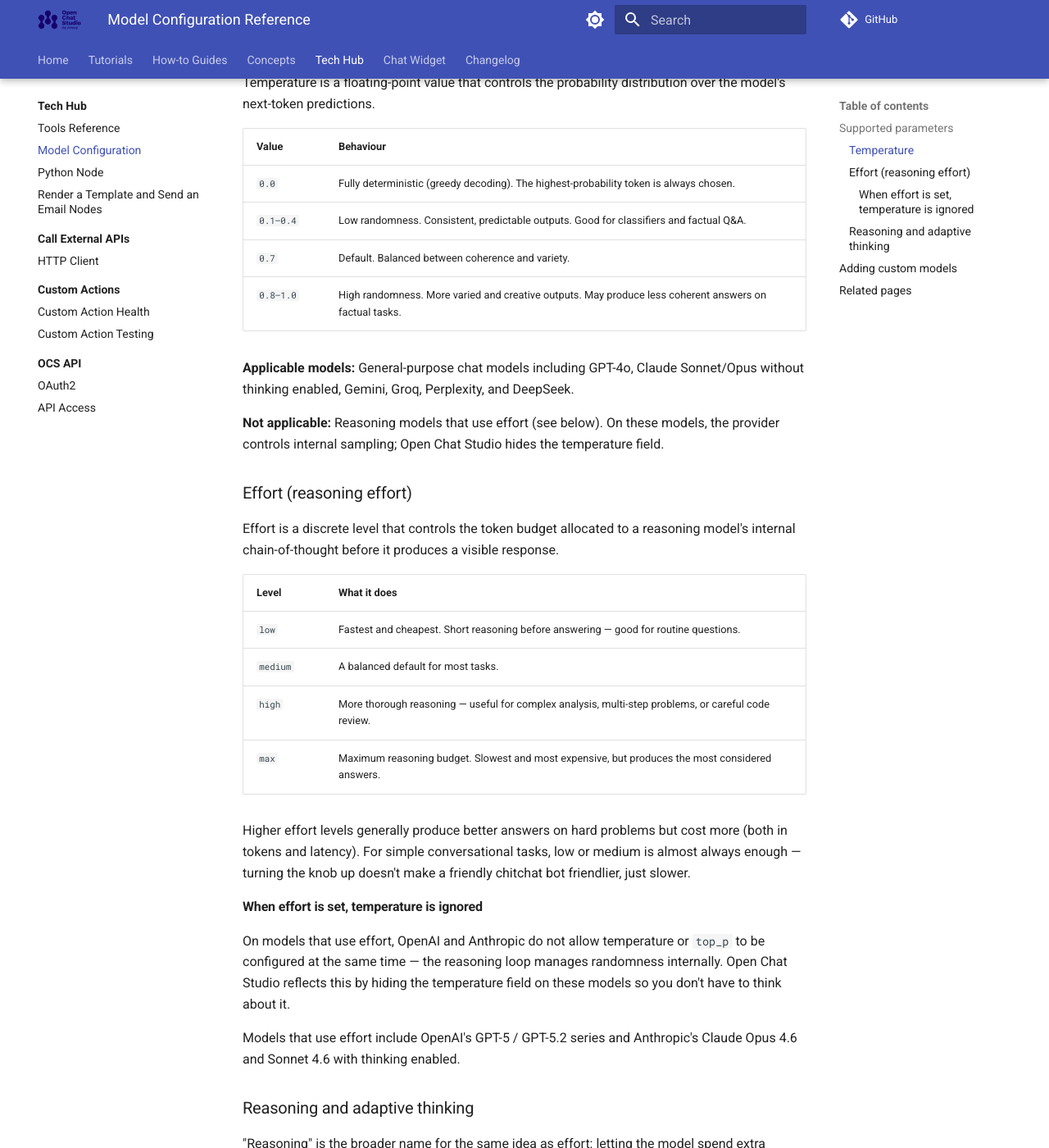
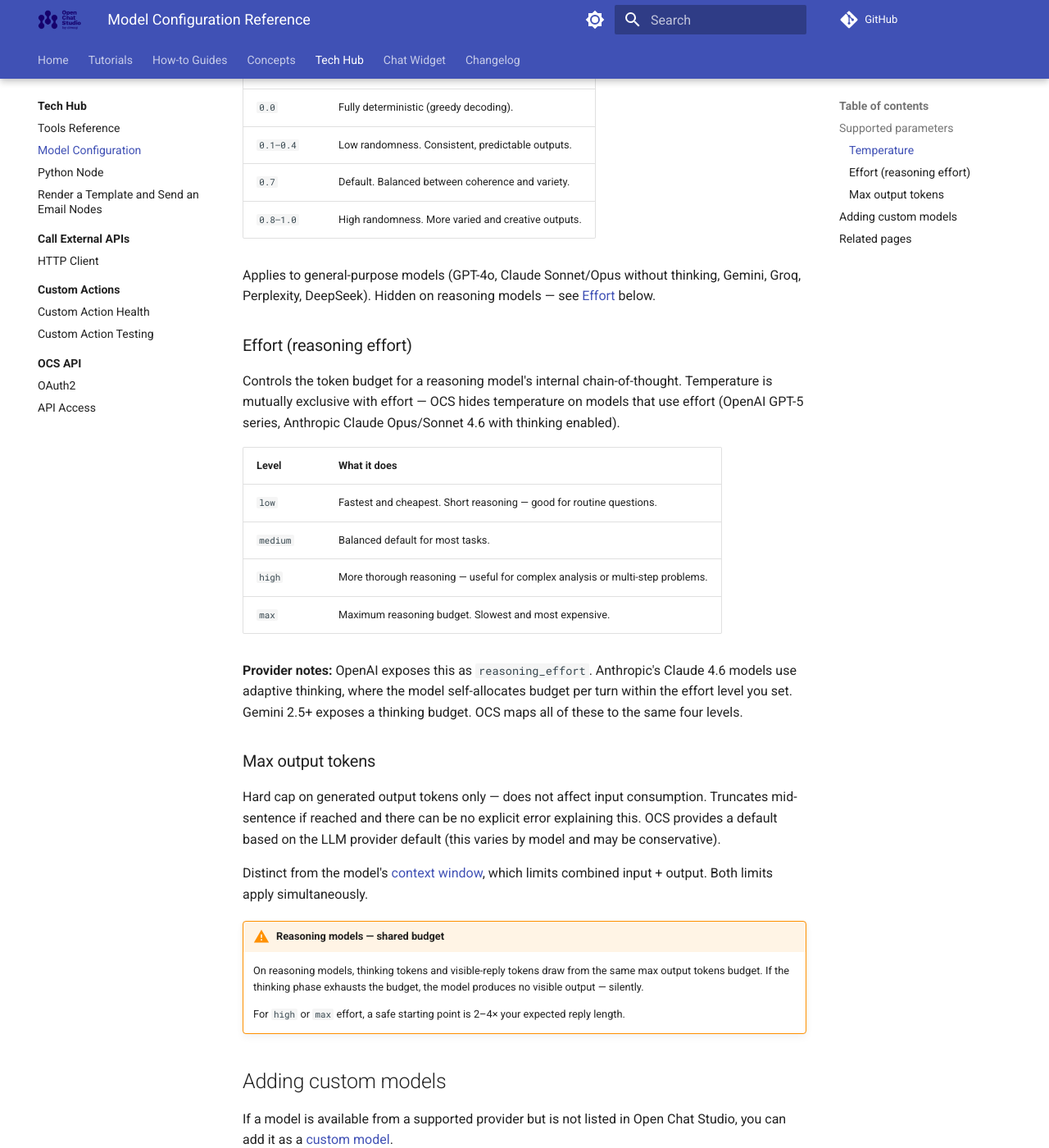
Before and after one commit to dimagi/open-chat-studio-docs, an MkDocs documentation site: the page built from docs/tech-hub/model_configuration.md, in a window 1280 px wide and 1400 px high, scrolled down 529 px. Shown: the whole window at 82% size. Built offline with MkDocs 1.6.1 and Material for MkDocs 9.7.7, drawn with Linux system fonts in a browser that asks for light colours; a script that is not in the unit is left out; comment, search, counter and statistics services are not loaded; some of the changed text lies outside the part shown.

Commit message:
Shortened & differentiated between 2 token limits. Review fixes

```diff
--- a/docs/concepts/max_tokens.md
+++ b/docs/concepts/max_tokens.md
@@ -4,26 +4,16 @@
 
 # Max Token Limit
 
-Every LLM has a maximum number of [tokens](llm.md#tokens) it can handle in a single interaction. This limit covers both the input (your prompt and the conversation history) and the output (the model's response) combined.
+Every AI model has a maximum token limit — also called its **context window**. This is a fixed property of the model itself that you cannot change.
 
-## Why it matters
+The context window is the total number of tokens the model can work with in one turn: your prompt, the conversation history, and the model's reply all share the same budget. When the budget runs out, the request may be truncated or fail.
 
-When the total token count for a request approaches the limit, the model has less room to generate a full response. A very long prompt leaves fewer tokens available for the answer. If the limit is reached, the response may be cut short.
+If your chatbot uses long prompts or extended conversations, choose a model with a larger context window. Context window size is listed alongside the model name when selecting a model in OCS.
 
-Understanding the token limit helps you write effective prompts and configure your chatbot so responses are never unexpectedly truncated.
-
-**Example:** If the max token limit is 4 096 tokens and your prompt uses 2 000 tokens, up to 2 096 tokens remain for the model's response.
-
-## Reasoning models and token budgets
-
-Reasoning models (those that use an [effort](llm.md#model-parameters-temperature-and-effort) setting) consume tokens differently. Before producing a visible answer, these models spend tokens on internal "thinking". Those thinking tokens count toward the same output token budget.
-
-If you set effort to `high` or `max` on a complex task but keep the max output token limit low, the model may exhaust its budget on thinking before it produces any visible response. The result is a truncated or empty reply.
-
-If you see empty or cut-off responses from a high-effort run, raise the max output token limit in your node settings.
+For guidance on picking the right model, see [Choose an LLM Model](../how-to/choose_llm_model.md).
 
 ## Related pages
 
 - [Large Language Models](llm.md) — foundational concepts including prompts and tokens
-- [Adjust LLM Node Model Parameters](../how-to/adjust_llm_node_model_parameters.md) — how to change the max output token setting
-- [Model Configuration Reference](../tech-hub/model_configuration.md) — full parameter details for advanced users
+- [Model Configuration Reference](../tech-hub/model_configuration.md#max-output-tokens) — how to control how long the model's reply can be
+- [Adjust LLM Node Model Parameters](../how-to/adjust_llm_node_model_parameters.md) — how to change model settings in the UI
--- a/docs/tech-hub/model_configuration.md
+++ b/docs/tech-hub/model_configuration.md
@@ -4,67 +4,48 @@
 
 # Model Configuration Reference
 
-This page is a technical reference for the model configuration parameters available on LLM nodes in Open Chat Studio. It is aimed at advanced users and developers who need to understand the precise behaviour of each parameter, provider-level differences, and constraints.
+This page is a technical reference for the LLM model parameters available on [LLM nodes](../concepts/pipelines/nodes.md#llm-node) in Open Chat Studio. It is aimed at advanced users and developers who need to understand the precise behaviour of each parameter, LLM provider-level differences, and constraints.
 
 For a conceptual introduction, see [Large Language Models](../concepts/llm.md). For step-by-step instructions on changing these settings in the UI, see [Adjust LLM Node Model Parameters](../how-to/adjust_llm_node_model_parameters.md).
 
 ## Supported parameters
 
-Different models expose different parameters. Open Chat Studio shows only the parameters a selected model actually supports — unsupported fields are hidden to prevent silent misconfiguration.
+Different models expose different parameters. OCS shows only the parameters a selected model actually supports — unsupported fields are hidden to prevent silent misconfiguration.
 
 ### Temperature
 
-Temperature is a floating-point value that controls the probability distribution over the model's next-token predictions.
-
 | Value | Behaviour |
 |-------|-----------|
-| `0.0` | Fully deterministic (greedy decoding). The highest-probability token is always chosen. |
-| `0.1–0.4` | Low randomness. Consistent, predictable outputs. Good for classifiers and factual Q&A. |
+| `0.0` | Fully deterministic (greedy decoding). |
+| `0.1–0.4` | Low randomness. Consistent, predictable outputs. |
 | `0.7` | Default. Balanced between coherence and variety. |
-| `0.8–1.0` | High randomness. More varied and creative outputs. May produce less coherent answers on factual tasks. |
+| `0.8–1.0` | High randomness. More varied and creative outputs. |
 
-**Applicable models:** General-purpose chat models including GPT-4o, Claude Sonnet/Opus without thinking enabled, Gemini, Groq, Perplexity, and DeepSeek.
-
-**Not applicable:** Reasoning models that use effort (see below). On these models, the provider controls internal sampling; Open Chat Studio hides the temperature field.
+Applies to general-purpose models (GPT-4o, Claude Sonnet/Opus without thinking, Gemini, Groq, Perplexity, DeepSeek). Hidden on reasoning models — see [Effort](#effort-reasoning-effort) below.
 
 ### Effort (reasoning effort)
 
-Effort is a discrete level that controls the token budget allocated to a reasoning model's internal chain-of-thought before it produces a visible response.
+Controls the token budget for a reasoning model's internal chain-of-thought. Temperature is mutually exclusive with effort — OCS hides temperature on models that use effort (OpenAI GPT-5 series, Anthropic Claude Opus/Sonnet 4.6 with thinking enabled).
 
-| Level    | What it does                                                                                          |
-|----------|-------------------------------------------------------------------------------------------------------|
-| `low`    | Fastest and cheapest. Short reasoning before answering — good for routine questions.                  |
-| `medium` | A balanced default for most tasks.                                                                    |
-| `high`   | More thorough reasoning — useful for complex analysis, multi-step problems, or careful code review.   |
-| `max`    | Maximum reasoning budget. Slowest and most expensive, but produces the most considered answers.       |
+| Level    | What it does                                                                                        |
+|----------|-----------------------------------------------------------------------------------------------------|
+| `low`    | Fastest and cheapest. Short reasoning — good for routine questions.                                 |
+| `medium` | Balanced default for most tasks.                                                                    |
+| `high`   | More thorough reasoning — useful for complex analysis or multi-step problems.                       |
+| `max`    | Maximum reasoning budget. Slowest and most expensive.                                               |
 
-Higher effort levels generally produce better answers on hard problems but cost more (both in tokens and latency). For simple conversational tasks, low or medium is almost always enough — turning the knob up doesn't make a friendly chitchat bot friendlier, just
-slower.
+**Provider notes:** OpenAI exposes this as `reasoning_effort`. Anthropic's Claude 4.6 models use adaptive thinking, where the model self-allocates budget per turn within the effort level you set. Gemini 2.5+ exposes a thinking budget. OCS maps all of these to the same four levels.
 
-#### When effort is set, temperature is ignored
+### Max output tokens
 
-On models that use effort, OpenAI and Anthropic do not allow temperature or `top_p` to be
-configured at the same time — the reasoning loop manages randomness internally. Open Chat
-Studio reflects this by hiding the temperature field on these models so you don't have to
-think about it.
+Hard cap on generated output tokens only — does not affect input consumption. Truncates mid-sentence if reached and there can be no explicit error explaining this. OCS provides a default based on the LLM provider default (this varies by model and may be conservative).
 
-Models that use effort include OpenAI's GPT-5 / GPT-5.2 series and Anthropic's Claude Opus
-4.6 and Sonnet 4.6 with thinking enabled.
+Distinct from the model's [context window](../concepts/max_tokens.md), which limits combined input + output. Both limits apply simultaneously.
 
-### Reasoning and adaptive thinking
-"Reasoning" is the broader name for the same idea as effort: letting the model spend extra
-tokens *thinking* before it produces the answer the user sees. Different providers expose
-this slightly differently:
+!!! warning "Reasoning models — shared budget"
+    On reasoning models, thinking tokens and visible-reply tokens draw from the same max output tokens budget. If the thinking phase exhausts the budget, the model produces no visible output — silently.
 
-- **OpenAI** calls it `reasoning_effort` and uses the level system above.
-- **Anthropic** offers **adaptive thinking** on its Claude 4.6 models. Adaptive thinking
-  lets the model decide how much to think on a per-message basis, guided by the effort
-  level you set. Easy turns finish quickly; hard turns get more thinking budget.
-- **Google Gemini** exposes a thinking budget on some Gemini 2.5+ models.
-
-You normally don't need to think about these provider-level differences — Open Chat Studio
-abstracts them into the same effort levels (low/medium/high/max) wherever the model supports
-them.
+    For `high` or `max` effort, a safe starting point is 2–4× your expected reply length.
 
 ## Adding custom models
 
@@ -73,7 +54,7 @@
 ## Related pages
 
 - [Large Language Models](../concepts/llm.md) — conceptual overview
-- [Max Token Limit](../concepts/max_tokens.md) — token budget concepts
+- [Max Token Limit](../concepts/max_tokens.md) — understanding the model's context window
 - [Choose an LLM Model](../how-to/choose_llm_model.md) — guidance for non-technical users
 - [Adjust LLM Node Model Parameters](../how-to/adjust_llm_node_model_parameters.md) — UI step-by-step guide
 - [LLM Providers](../concepts/team/llm_providers.md) — configuring provider credentials
```
Also changed, not shown: docs/concepts/index.md (+1 -1 lines), docs/concepts/llm.md (+1 -1 lines), docs/how-to/adjust_llm_node_model_parameters.md (+9 -10 lines), docs/concepts/team/llm_providers.md (line endings or trailing spaces).
